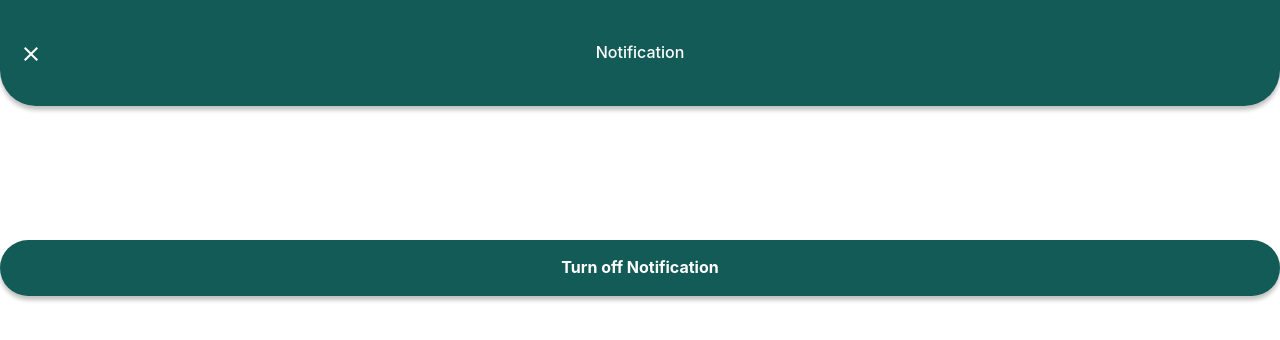
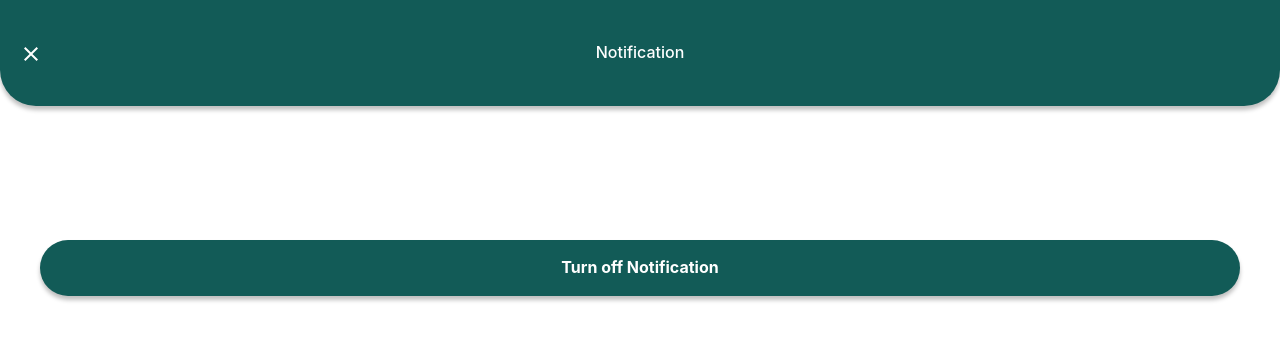
Before and after one commit to Farmers-For-Forests/accenture-biodiversity-v1, a React (Create React App) app: page /notificationOn in a window 1280 px wide. Shown: the top 340 px of the page. Built offline with nearby package versions, Linux system fonts and the light colour scheme.

Commit message:
Notification Page UI modified

```diff
--- a/src/pages/Notifications/Turn_Off.js
+++ b/src/pages/Notifications/Turn_Off.js
@@ -7,9 +7,9 @@
 
 const Turn_Off = () => {
   return (
-    <div className=" w-[100%]   mx-auto">
+    <div className=" w-[100%] box-border">
       <Top_Header title="Notification" />
-      <section className=" w-full mt-[134px] flex justify-center">
+      <section className=" w-full mt-[134px] box-border px-10 flex justify-center">
         <CTA btn_name="Turn off Notification"/>
       </section>
 
--- a/src/pages/Notifications/Turn_On.js
+++ b/src/pages/Notifications/Turn_On.js
@@ -7,9 +7,9 @@
 
 const Turn_On = () => {
   return (
-    <div className=" w-[100%]   mx-auto">
+    <div className=" w-[100%] box-border">
       <Top_Header title="Notification" />
-      <section className=" w-full mt-[134px] flex justify-center">
+      <section className=" w-full mt-[134px] box-border px-10 flex justify-center">
         <CTA btn_name="Turn On Notification"/>
       </section>
 
```
